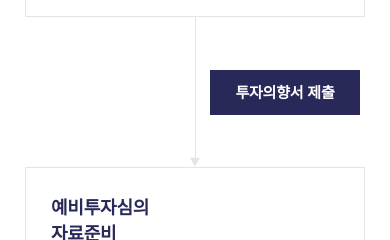
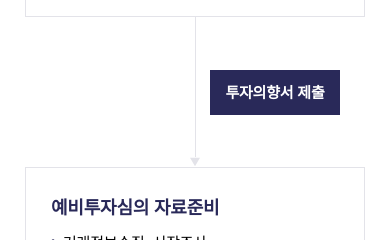
Before and after one commit to Chaeeun2/gravity, a React (Create React App) app: page /investment-process in a window 390 px wide. Shown: the part 604-844 px from the top of the page. Built offline with nearby package versions, Linux system fonts and the light colour scheme; no server answers; the database is empty; a web font is replaced by a local one.

Commit message:
Update InvestmentProcess CSS and other components

```diff
--- a/src/components/InvestmentProcess.css
+++ b/src/components/InvestmentProcess.css
@@ -467,7 +467,7 @@
   }
 
   .side-box {
-    min-width: 150px;
+    min-width: 130px;
     padding: 12px;
   }
 
@@ -608,7 +608,7 @@
   }
 
   .side-box {
-    min-width: 150px;
+    min-width: 130px;
     padding: 12px;
   }
 
@@ -651,6 +651,8 @@
 
   .step-title {
     font-size: 1.8rem;
+    max-width: 1000px;
+    width: 100%;
   }
 
   .step-item,
```
Also changed, not shown: src/SimpleApp.js (line endings or trailing spaces), src/TestApp.js (line endings or trailing spaces), src/admin/components/AdminLayout.css (line endings or trailing spaces).
